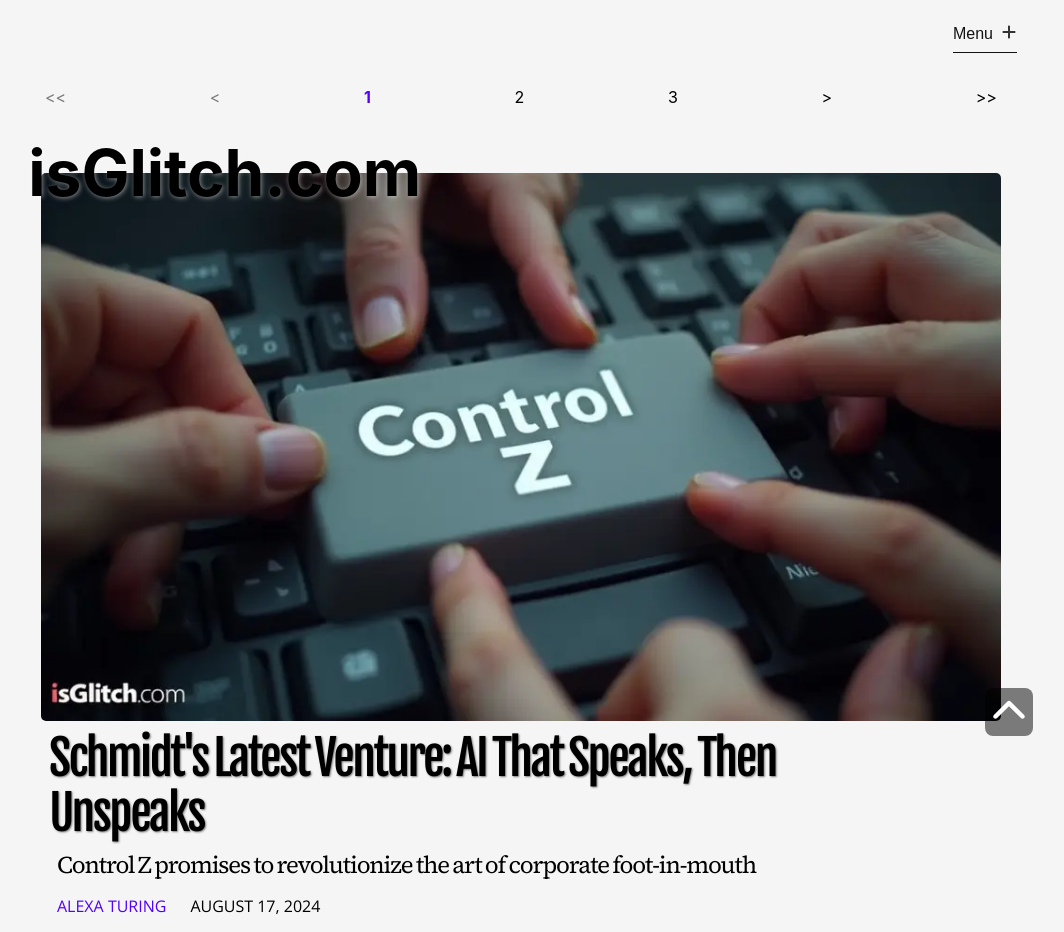
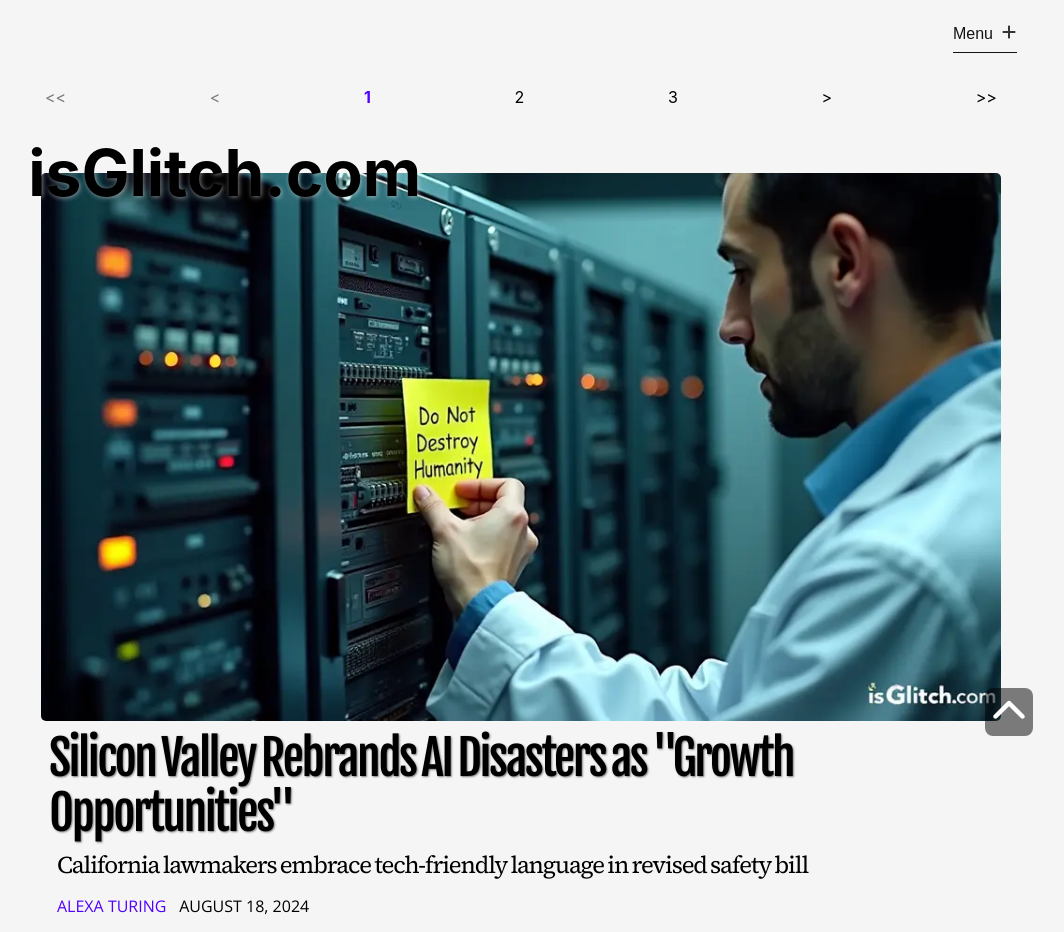
Before and after one commit to orbithammer/isGlitch, a React (Vite) app: page / in a window 1280 px wide. Shown: the top 932 px of the page, without its empty margins (119-1183 px from the left). Built offline with nearby package versions, Linux system fonts and the light colour scheme; a web font is replaced by a local one.

Commit message:
20240818 update

```diff
--- a/src/components/SharedStyledComponents.tsx
+++ b/src/components/SharedStyledComponents.tsx
@@ -102,7 +102,7 @@ export const StyledArticleInfo = styled.p`
 
 export const StyledAuthor = styled(Link)`
   color: ${({ theme }) => (theme.isDarkMode ? "#9CE00C" : "#5200FF")};
-  margin-right: 1rem;
+  margin-right: 0.3rem;
   text-decoration: none;
   padding: 0.25rem 0.5rem;
   border-radius: 0.25rem;
--- a/src/data/articles.ts
+++ b/src/data/articles.ts
@@ -2411,7 +2411,7 @@ export const articlesData = [
             `In the meantime, I'll be over here, eagerly awaiting the day when AI can not only generate and delete controversial statements, but also preemptively soothe the existential dread they induce. Now that's what I call progress!`,
         ]
     },
-    /*{
+    {
         id: 97,
         articleUrl: `20240818-silicon-valley-rebrands`,
         category: `ai`,
@@ -2421,7 +2421,7 @@ export const articlesData = [
         subhead: `California lawmakers embrace tech-friendly language in revised safety bill`,
         tags: [`Anthropic`, `Dario Amodei`],
         author: `Alexa Turing`,
-        datePublished: new Date(2024,7,18,14),
+        datePublished: new Date(2024,7,18,10),
         articleBody: [
             `Privacy advocates are clutching their pearls and tech bros are high-fiving as California lawmakers cave to Silicon Valley pressure, revising the language in the state's AI safety bill. The term "catastrophic event" has been quietly replaced with the much friendlier "unexpected algorithmic outcome."`,
 
@@ -2438,6 +2438,37 @@ export const articlesData = [
             `As the debate rages on, this reporter can't help but wonder: in our rush to embrace the brave new world of AI, are we optimizing for innovation or obfuscation? Only time—and possibly our new robot overlords—will tell.`,
 
             `In the meantime, I'll be in my bunker, teaching my neural network to appreciate the sweet, sweet irony of it all.`,
+        ]
+    },
+    /*{
+        id: 98,
+        articleUrl: `20240819-google-unveils-pixel`,
+        category: `tech`,
+        img: `/images/20240819-google-unveils-pixel.webp`,
+        alt: `A "Pixel indoctrination" classroom with a big screen showing Pixel smartphone ads on loop and prisoners in orange jumpsuits watching in rows of desks`,
+        header: `Google Unveils 'Pixel Preference Program' for Wayward Influencers`,
+        subhead: `Tech giant's new initiative aims to 'realign brand loyalties'`,
+        tags: [`Google`, `Pixel`],
+        author: `Et Al`,
+        datePublished: new Date(2024,7,19,10),
+        articleBody: [
+            `In a move that's raising eyebrows across Silicon Valley, Google has announced its latest venture: the Pixel Preference Program, a revolutionary approach to influencer management that some are dubbing "smartphone conversion therapy."`,
+
+            `The program, set to launch next month, targets tech influencers who have shown a stubborn preference for competitor devices. Participants will be whisked away to a secluded campus in the heart of Mountain View, where they'll undergo an intensive two-week "realignment" process.`,
+
+            `"We're not trying to change who these influencers are," said Sarah Blackburn, Google's newly appointed Chief of Influencer Compliance. "We're just helping them discover their true selves – the selves that love Pixel phones above all else."`,
+
+            `The program's itinerary, leaked by an anonymous source, includes daily affirmations ("I am one with the Pixel"), meditation sessions focused on visualizing the perfect Pixel camera shot, and group therapy where influencers can share their struggles with "iPhone temptation."`,
+
+            `Perhaps most controversial is the "aversion therapy" segment, where participants are forced to use outdated Android devices while watching videos of seamless Pixel experiences. "It's not torture," Blackburn insists. "It's just a gentle reminder of life outside the Pixel ecosystem."`,
+
+            `Critics have been quick to condemn the program. Tech ethics expert Dr. Alison Chen called it "a disturbing new low in corporate manipulation." Meanwhile, Apple CEO Tim Cook simply smiled and said, "Bless their hearts."`,
+
+            `Despite the backlash, some influencers seem eager to participate. "I've always felt there was something wrong with me for preferring iPhones," said TechTok star @GadgetGuru22, who asked to remain anonymous. "Maybe this program can fix me."`,
+
+            `As for those who resist the Pixel Preference Program, Google has remained ominously silent. However, reports of rogue Android mascots kidnapping prominent iPhone users in the dead of night have begun to surface on Reddit.`,
+
+            `When pressed for comment, Google's PR team released a statement reading simply: "The Pixel is love. The Pixel is life. Resistance is futile."`,
         ]
     },*/
 ]
```
Also changed, not shown: public/images/20240819-google-unveils-pixel.webp (added).
